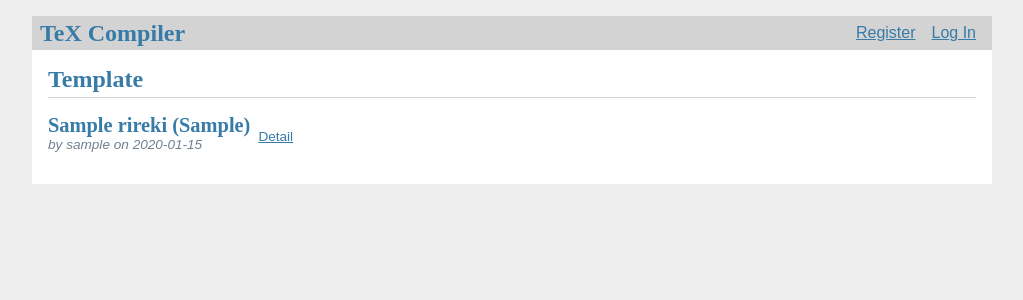
After one commit to mf220061/PBL2, a Flask app: page /template_sample in a window 1280 px wide. The commit adds this page. Shown: the top 300 px of the page, without its empty margins (128-1151 px from the left). Run offline with Flask 2, Linux system fonts and the light colour scheme; tables that the repository leaves empty hold one stand-in row (values such as "Sample post"); data that the repository does not hold is empty; some libraries are stand-ins or nearby versions.

Commit message:
developping

```diff
--- a/web_app/flask_app/compiler.py
+++ b/web_app/flask_app/compiler.py
@@ -3,7 +3,6 @@ import os
 from flask import (
     Blueprint, flash, g, redirect, render_template, request, session, url_for, send_from_directory
 )
-#from werkzeug.security import check_password_hash, generate_password_hash
 from werkzeug.utils import secure_filename
 
 import subprocess
@@ -11,15 +10,28 @@ import subprocess
 from auth import login_required
 from db import get_db
 
-#bp = Blueprint('auth', __name__, url_prefix='/auth')
 bp = Blueprint('compiler', __name__)
-#bp = Blueprint('compiler', __name__, url_prefix='/compiler')
 
 ALLOWED_EXTENSIONS = {'tex', 'png'}
 UPLOAD_FOLDER = '/app/files/'
 
 def allowed_file(filename):
     return '.' in filename and filename.rsplit('.', 1)[1].lower() in ALLOWED_EXTENSIONS
+
+@bp.route('/template_sample')
+def template_sample():
+    connection = get_db()
+    cursor = connection.cursor(dictionary=True)
+    cursor.execute(
+        "SELECT t.id, created, name, author_id, stars, num, username"
+        " FROM template t JOIN rireki r ON t.tex_id = r.id JOIN user u ON r.author_id = u.id"
+        " ORDER BY r.created DESC"
+    )
+    posts = cursor.fetchall()
+    #posts
+    #[{'id': 16, 'created': datetime.datetime(2022, 8, 11, 12, 40, 28), 'name': 'semi078', 'author_id': 1, 'stars': 0, 'num': '5673316911369133891', 'username': 'oda'}]
+    cursor.close()
+    return render_template('compiler/template_sample.html', posts=posts)
 
 @bp.route('/')
 def template():
@@ -34,7 +46,6 @@ def template():
     #posts
     #[{'id': 16, 'created': datetime.datetime(2022, 8, 11, 12, 40, 28), 'name': 'semi078', 'author_id': 1, 'stars': 0, 'num': '5673316911369133891', 'username': 'oda'}]
     cursor.close()
-    #connection.close()
     return render_template('compiler/template.html', posts=posts)
 
 @bp.route('/<int:id>/register')
@@ -67,7 +78,6 @@ def index():
     )
     posts = cursor.fetchall()
     cursor.close()
-    #connection.close()
     return render_template('compiler/index.html', posts=posts)
 
 def get_post(id, check_author=True):
@@ -80,7 +90,6 @@ def get_post(id, check_author=True):
     )
     post = cursor.fetchone()
     cursor.close()
-    #connection.close()
 
     if post is None:
         abort(404, f"Post id {id} doesn't exist.")
@@ -102,7 +111,6 @@ def uploads(num, name):
     dire = UPLOAD_FOLDER + num
     return send_from_directory(dire, name)
 
-#@bp.route('/register', methods=('GET', 'POST'))
 @bp.route('/upload', methods=('GET', 'POST'))
 def upload():
     if request.method == 'POST':
@@ -137,11 +145,9 @@ def upload():
 
             command = "mkdir -p {0} && cp {2}{1}.tex {0} && cd {0} && platex {1} && dvipdfmx {1}".format(dire, name, UPLOAD_FOLDER)
             subprocess.run(command, shell=True)
-            #return redirect(url_for('compiler.uploaded_file', filename=filename))
 
             # 後の処理（ここは後で変えようと思う）
             compiled_name = name + ".pdf"
-            #return redirect(url_for('compiler.compiled_file', compiled_name=compiled_name))
 
             cursor.execute(
                 "INSERT INTO rireki (dir_path, tex, num, name, author_id)"
@@ -151,8 +157,6 @@ def upload():
             )
             connection.commit()
             cursor.close()
-            #connection.close()
             return redirect(url_for('compiler.index'))
 
-    #return render_template('auth/register.html')
     return render_template('compiler/upload.html')
--- a/web_app/flask_app/static/style.css
+++ b/web_app/flask_app/static/style.css
@@ -26,3 +26,6 @@ nav ul li a, nav ul li span, header .action { display: block; padding: 0.5rem; }
 input.danger { color: #cc2f2e; }
 input[type=submit] { align-self: start; min-width: 10em; }
 iframe { width: 100%; height: 80vh; }
+.post_wrapper {
+  display: flex;
+}
--- a/web_app/flask_app/templates/compiler/result.html
+++ b/web_app/flask_app/templates/compiler/result.html
@@ -14,8 +14,8 @@
       <div>
         <h1>{{ post['name'] }} ({{ post['num'] }})</h1>
         <div class="about">by {{ post['username'] }} on {{ post['created'].strftime('%Y-%m-%d') }}</div>
-        <iframe src="{{ url_for('compiler.uploads', num=post['num'], name=post['name'] + '.tex') }}" type="application/pdf" width="100%" height="100%"></iframe>
-        <iframe src="{{ url_for('compiler.uploads', num=post['num'], name=post['name'] + '.pdf') }}" type="application/pdf" width="100%" height="100%"></iframe>
+        <iframe src="{{ url_for('compiler.uploads', num=post['num'], name=post['name'] + '.pdf') }}" type="application/pdf" width="50%" height="100%"></iframe>
+        <iframe src="{{ url_for('compiler.uploads', num=post['num'], name=post['name'] + '.tex') }}" type="application/pdf" width="320px" height="640px"></iframe>
         <a class="action" href="{{ url_for('compiler.uploads', num=post['num'], name=post['name'] + '.pdf') }}">ckick</a>
       </div>
       {% endif %}
--- /dev/null
+++ b/web_app/flask_app/templates/compiler/template_sample.html
@@ -0,0 +1,26 @@
+{% extends 'base.html' %}
+
+{% block header %}
+  <h1>{% block title %}Template{% endblock %}</h1>
+  {% if g.user %}
+    <a class="action" href="{{ url_for('compiler.upload') }}">Compiler</a>
+    <a class="action" href="{{ url_for('compiler.index') }}">History</a>
+  {% endif %}
+{% endblock %}
+
+{% block content %}
+  <div class="post_wrapper">
+    {% for post in posts %}
+      <article class="post">
+        <header>
+          <div>
+            <h1>{{ post['name'] }} ({{ post['num'] }})</h1>
+            <div class="about">by {{ post['username'] }} on {{ post['created'].strftime('%Y-%m-%d') }}</div>
+          </div>
+            <a class="action" href="{{ url_for('compiler.result', id=post['id']) }}">Detail</a>
+        </header>
+        <p class="body">{{ post['body'] }}</p>
+      </article>
+    {% endfor %}
+  </div>
+{% endblock %}
```
Also changed, not shown: README.md.
